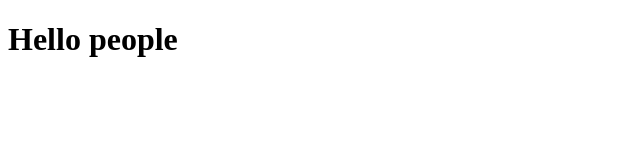
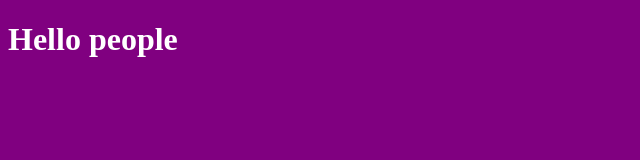
Before and after one commit to mcleisd/sixth, a plain HTML site: page index.html in a window 1280 px wide. Shown: the whole page, without its empty margins (0-640 px from the left). Drawn offline with Linux system fonts and the light colour scheme.

Commit message:
second commit -- added bg colors

```diff
--- a/index.html
+++ b/index.html
@@ -5,6 +5,7 @@
     <meta http-equiv="X-UA-Compatible" content="IE=edge">
     <meta name="viewport" content="width=device-width, initial-scale=1.0">
     <title>Document</title>
+    <link rel="stylesheet" href="style.css">
 </head>
 <body>
     <h1>Hello people</h1>
--- a/style.css
+++ b/style.css
@@ -0,0 +1,4 @@
+body {
+    background-color: purple;
+    color: #fff;
+}
```
